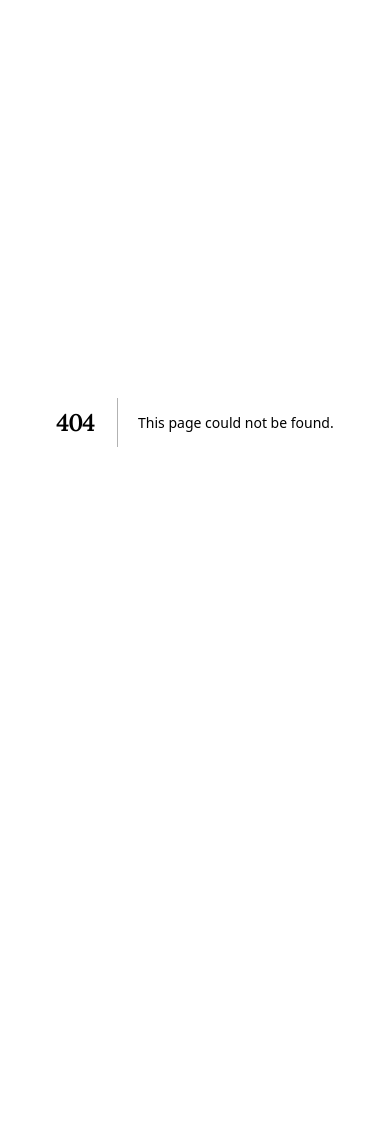
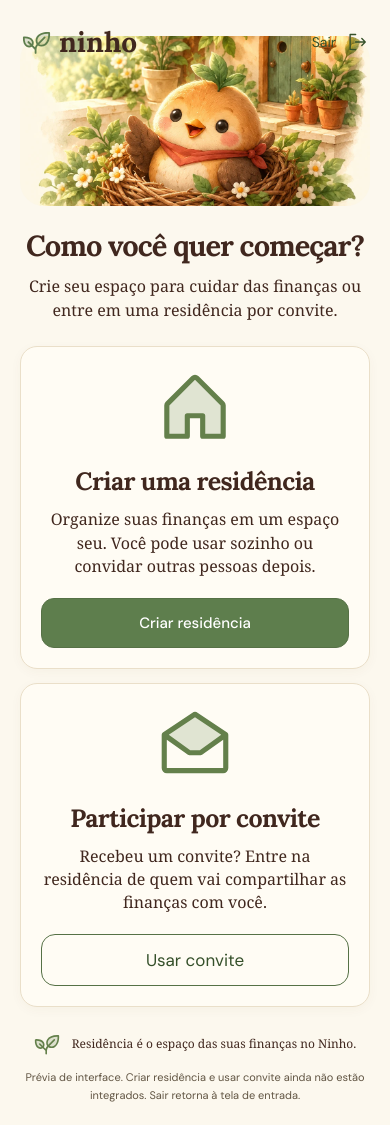
Before and after one commit to danielyudicarvalho/InOut, a Next.js app in the folder frontend/: page /comecar in a window 390 px wide. Before the commit this address had no page. Before the commit the page ends 844 px from the top, so only its background shows below. Built offline with nearby package versions, Linux system fonts and the light colour scheme.

Commit message:
feat(ui): add household onboarding choice for web and mobile

```diff
--- /dev/null
+++ b/frontend/app/comecar/page.tsx
@@ -0,0 +1,5 @@
+import { HouseholdChoiceScreen } from "../../components/household-choice-screen";
+
+export default function Page() {
+  return <HouseholdChoiceScreen />;
+}
--- a/frontend/app/globals.css
+++ b/frontend/app/globals.css
@@ -912,3 +912,147 @@ dialog .primary {
     font-size: 16px;
   }
 }
+
+.household-choice {
+  min-height: 100svh;
+  background: #fcf8ee;
+  padding: 28px clamp(22px, 5vw, 80px);
+}
+.household-header {
+  max-width: 1100px;
+  margin: auto;
+  display: flex;
+  justify-content: space-between;
+  align-items: center;
+}
+.household-exit {
+  display: flex;
+  align-items: center;
+  gap: 10px;
+  min-height: 44px;
+  color: #35502a;
+  font-size: 14px;
+  text-decoration: none;
+}
+.household-content {
+  max-width: 940px;
+  margin: auto;
+  text-align: center;
+}
+.household-hero {
+  width: min(520px, 100%);
+  height: 220px;
+  object-fit: cover;
+  border-radius: 24px;
+  margin: 12px auto 18px;
+}
+.household-content h1 {
+  font-size: clamp(29px, 4vw, 46px);
+  line-height: 1.15;
+  margin: 0 0 12px;
+  letter-spacing: -1px;
+}
+.household-subtitle {
+  font-family: Georgia, serif;
+  font-size: 18px;
+  line-height: 1.5;
+  margin: 0 0 24px;
+}
+.household-options {
+  display: grid;
+  grid-template-columns: repeat(2, minmax(0, 1fr));
+  gap: 20px;
+}
+.household-card {
+  display: flex;
+  flex-direction: column;
+  align-items: center;
+  border: 1px solid #eadfc9;
+  border-radius: 17px;
+  background: #fffcf4;
+  padding: 24px;
+  box-shadow: 0 3px 12px #694b250a;
+}
+.household-card-icon {
+  color: #64804b;
+  margin-bottom: 12px;
+}
+.household-card h2 {
+  font-family: Lora, Georgia, serif;
+  font-size: 27px;
+  line-height: 1.2;
+  margin: 0 0 12px;
+  letter-spacing: -0.6px;
+}
+.household-card p {
+  font-family: Georgia, serif;
+  font-size: 17px;
+  line-height: 1.45;
+  margin: 0 0 20px;
+  max-width: 330px;
+}
+.household-card button {
+  width: 100%;
+  margin-top: auto;
+}
+.household-secondary {
+  min-height: 52px;
+  border: 1px solid #567146;
+  border-radius: 14px;
+  color: #35502a;
+  background: transparent;
+  padding: 14px 24px;
+  font-size: 17px;
+}
+.household-secondary:hover {
+  background: #edf1e5;
+}
+.household-footer {
+  display: flex;
+  align-items: center;
+  justify-content: center;
+  gap: 12px;
+  font-family: Georgia, serif;
+  font-size: 15px;
+  line-height: 1.5;
+  margin: 24px 0 12px;
+}
+.household-footer svg {
+  flex-shrink: 0;
+  color: #64804b;
+}
+.household-preview {
+  font-size: 11px;
+  line-height: 1.6;
+  color: #615543;
+  margin: 0 auto;
+  max-width: 600px;
+}
+@media (max-width: 760px) {
+  .household-choice {
+    padding: 20px;
+  }
+  .household-hero {
+    height: 170px;
+    margin-top: 16px;
+  }
+  .household-options {
+    grid-template-columns: 1fr;
+    gap: 14px;
+  }
+  .household-card {
+    padding: 20px;
+  }
+  .household-card h2 {
+    font-size: 25px;
+  }
+  .household-card p {
+    font-size: 16px;
+  }
+  .household-subtitle {
+    font-size: 16px;
+  }
+  .household-footer {
+    font-size: 12px;
+  }
+}
--- /dev/null
+++ b/frontend/components/household-choice-screen.tsx
@@ -0,0 +1,120 @@
+"use client";
+
+import { useEffect, useRef, useState } from "react";
+import Image from "next/image";
+import Link from "next/link";
+import {
+  Plant,
+  House,
+  EnvelopeSimpleOpen,
+  SignOut,
+  X,
+} from "@phosphor-icons/react";
+
+const choices = [
+  {
+    id: "create",
+    title: "Criar uma residência",
+    description:
+      "Organize suas finanças em um espaço seu. Você pode usar sozinho ou convidar outras pessoas depois.",
+    action: "Criar residência",
+    icon: House,
+    detail:
+      "Na próxima etapa você poderá informar o nome e as configurações iniciais da sua residência. Esse fluxo ainda não está disponível nesta prévia.",
+  },
+  {
+    id: "invite",
+    title: "Participar por convite",
+    description:
+      "Recebeu um convite? Entre na residência de quem vai compartilhar as finanças com você.",
+    action: "Usar convite",
+    icon: EnvelopeSimpleOpen,
+    detail:
+      "Na próxima etapa você poderá informar o código do convite, conferir a residência e confirmar sua participação. Esse fluxo ainda não está disponível nesta prévia.",
+  },
+] as const;
+export function HouseholdChoiceScreen() {
+  const [selected, setSelected] = useState<(typeof choices)[number] | null>(
+    null,
+  );
+  const dialog = useRef<HTMLDialogElement>(null);
+  useEffect(() => {
+    if (selected && !dialog.current?.open) dialog.current?.showModal();
+  }, [selected]);
+  return (
+    <main className="household-choice">
+      <header className="household-header">
+        <Link href="/" className="brand">
+          <Plant size={34} weight="duotone" aria-hidden="true" />
+          ninho
+        </Link>
+        <Link href="/entrar" className="household-exit">
+          Sair
+          <SignOut size={22} aria-hidden="true" />
+        </Link>
+      </header>
+      <section aria-labelledby="household-title" className="household-content">
+        <Image
+          src="/images/pipo-home.webp"
+          alt="Pipo em seu ninho ao lado de uma casinha entre plantas"
+          width={520}
+          height={220}
+          priority
+          className="household-hero"
+        />
+        <h1 id="household-title">Como você quer começar?</h1>
+        <p className="household-subtitle">
+          Crie seu espaço para cuidar das finanças ou entre em uma residência
+          por convite.
+        </p>
+        <div className="household-options">
+          {choices.map(({ icon: Icon, ...choice }) => (
+            <article className="household-card" key={choice.id}>
+              <div className="household-card-icon">
+                <Icon size={82} weight="duotone" aria-hidden="true" />
+              </div>
+              <h2>{choice.title}</h2>
+              <p>{choice.description}</p>
+              <button
+                className={
+                  choice.id === "create" ? "primary" : "household-secondary"
+                }
+                onClick={() =>
+                  setSelected(choices.find((item) => item.id === choice.id)!)
+                }
+              >
+                {choice.action}
+              </button>
+            </article>
+          ))}
+        </div>
+        <p className="household-footer">
+          <Plant size={26} weight="duotone" aria-hidden="true" />
+          Residência é o espaço das suas finanças no Ninho.
+        </p>
+        <p className="household-preview">
+          Prévia de interface. Criar residência e usar convite ainda não estão
+          integrados. Sair retorna à tela de entrada.
+        </p>
+      </section>
+      <dialog
+        ref={dialog}
+        aria-labelledby="household-dialog-title"
+        onClose={() => setSelected(null)}
+      >
+        <button
+          className="close"
+          aria-label="Fechar"
+          onClick={() => dialog.current?.close()}
+        >
+          <X size={22} />
+        </button>
+        <h2 id="household-dialog-title">{selected?.title}</h2>
+        <p>{selected?.detail}</p>
+        <button className="primary" onClick={() => dialog.current?.close()}>
+          Entendi
+        </button>
+      </dialog>
+    </main>
+  );
+}
```
Also changed, not shown: 3 other files (tests, documents, lock files or other folders).
